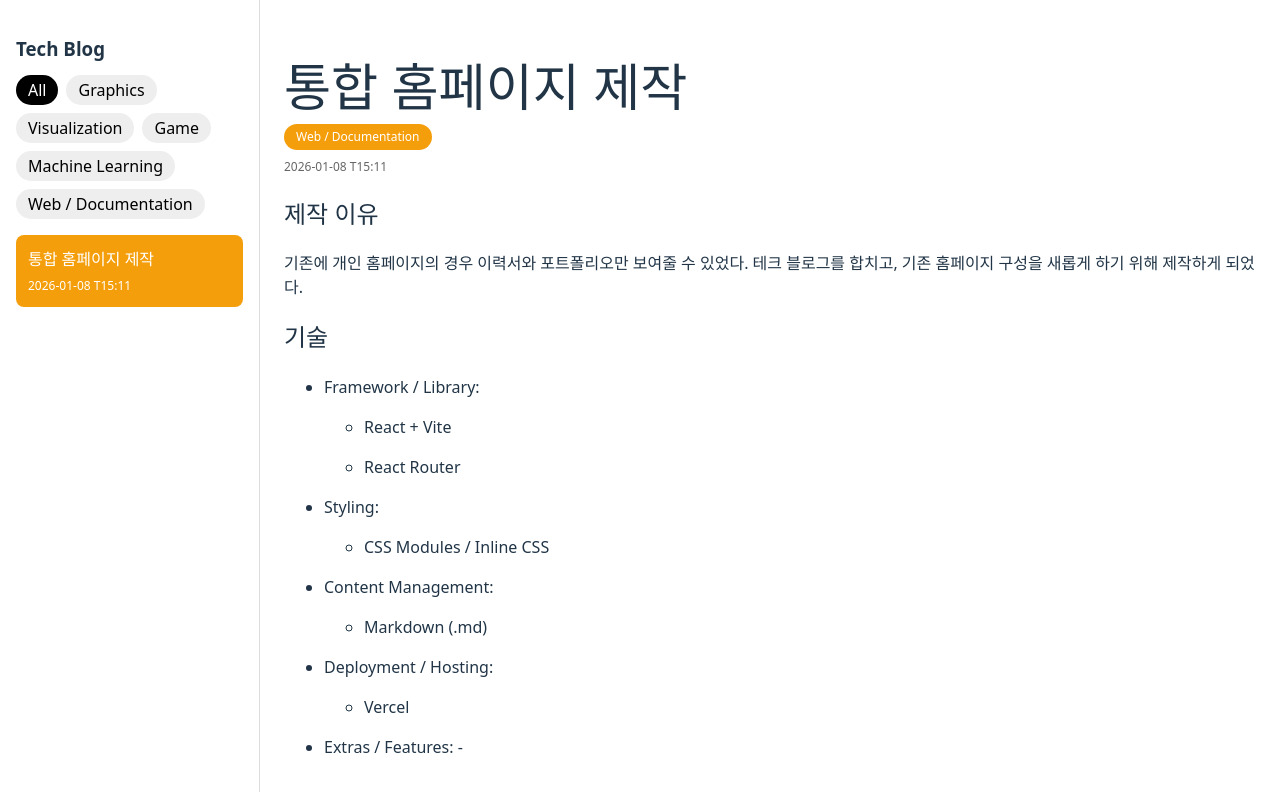
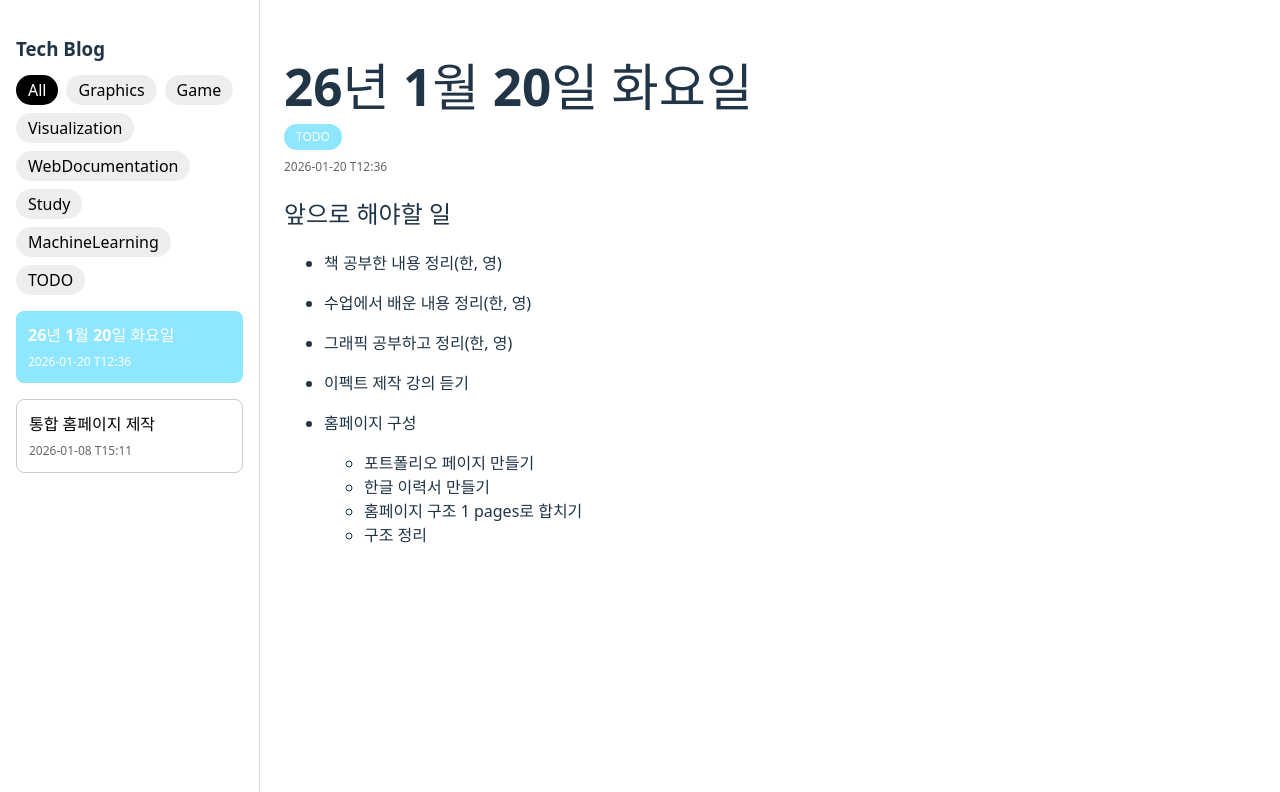
Before and after one commit to naomeechoi/Blog2026, a React app: page /tech in a window 1280 px wide. Shown: the top 792 px of the page. Built offline with nearby package versions, Linux system fonts and the light colour scheme; the HTML template or start-up script is replaced by a standard one.

Commit message:
[Tech Blog] Divide categories and add an todo content, change categries color

```diff
--- a/src/constants/categories.js
+++ b/src/constants/categories.js
@@ -1,7 +1,9 @@
 export const CATEGORY_COLORS = {
-  Graphics: "#4f46e5",          // Indigo
-  Visualization: "#9333ea",     // Purple
-  Game: "#ea580c",               // Orange
-  "Machine Learning": "#16a34a", // Green
-  "Web / Documentation": "#f59e0b", // Amber
+  Graphics: "#f6b8c7",          // Pastel Pink (Warm)
+  Game: "#ffcc9a",
+  Visualization: "#ffe0a8",            // Pastel Orange (Warm)
+  WebDocumentation: "#c9a7ff",             // Pastel Lavender (Cool)
+  Study: "#a7b7ff",     // Pastel Indigo (Cool)
+  MachineLearning: "#a7e6a2", // Pastel Mint (Cool)
+  TODO: "#8fe6ff"               // Pastel Sky Blue (Cool)
 };
--- a/src/pages/TechBlog.jsx
+++ b/src/pages/TechBlog.jsx
@@ -4,7 +4,7 @@ import BlogLayout from "../components/BlogLayout";
 import { CATEGORY_COLORS } from "../constants/categories";
 
 // tech 폴더 안의 md 파일 전부 불러오기
-const postFiles = import.meta.glob("../posts/tech/*.md", {
+const postFiles = import.meta.glob("../posts/tech/*/*.md", {
   as: "raw",
 });
 
@@ -53,6 +53,18 @@ export default function TechBlog() {
 
     loadPosts();
   }, []);
+
+  // ✅ selectedCategory 변경 시 자동으로 최신 글 선택
+  useEffect(() => {
+    if (posts.length === 0) return;
+
+    const filtered =
+      selectedCategory === "All"
+        ? posts
+        : posts.filter(post => post.category === selectedCategory);
+
+    setCurrent(filtered[0]);
+  }, [selectedCategory, posts]);
 
   // 선택된 카테고리에 따라 글 필터링
   const filteredPosts =
--- /dev/null
+++ b/src/posts/tech/TODO/TO260120.md
@@ -0,0 +1,18 @@
+---
+title: 26년 1월 20일 화요일
+date: 2026-01-20T12:36
+category: TODO
+---
+
+
+## 앞으로 해야할 일
+- 책 공부한 내용 정리(한, 영)
+- 수업에서 배운 내용 정리(한, 영)
+- 그래픽 공부하고 정리(한, 영)
+- 이펙트 제작 강의 듣기
+- 홈페이지 구성
+
+  - 포트폴리오 페이지 만들기
+  - 한글 이력서 만들기
+  - 홈페이지 구조 1 pages로 합치기
+  - 구조 정리
--- a/src/posts/tech/260108.md
+++ b/src/posts/tech/WebDocument/WE260108.md
@@ -1,7 +1,7 @@
 ---
 title: 통합 홈페이지 제작
 date: 2026-01-08T15:11
-category: Web / Documentation
+category: WebDocumentation
 ---
 
 
```
Also changed, not shown: 1 other file (tests, documents, lock files or other folders).
